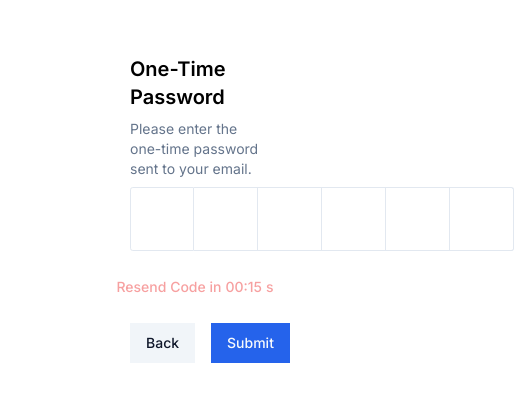
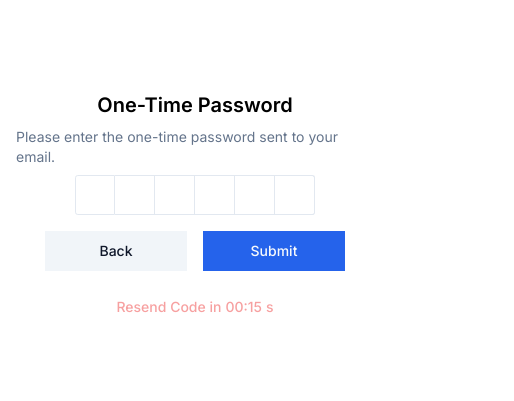
Before and after one commit to raghavawasthi24/Tantum2.0, a Next.js app in the folder client/: page /auth/verify-otp in a window 390 px wide. Shown: the part 213-614 px from the top of the page, 514 px wide, since content can reach past the window. Built offline with nearby package versions, Linux system fonts and the light colour scheme.

Commit message:
refactor: responsive verify-otp page

```diff
--- a/client/src/app/auth/verify-otp/page.tsx
+++ b/client/src/app/auth/verify-otp/page.tsx
@@ -26,7 +26,6 @@ import { REGEXP_ONLY_DIGITS_AND_CHARS } from "input-otp";
 import toast from "react-hot-toast";
 import { VerifyOtpAction, resendOtpAction } from "@/actions/Auth/auth";
 import Cookies from "js-cookie";
-
 
 export const FormSchema = z.object({
   email: z.string().email({
@@ -63,7 +62,7 @@ export default function Page() {
 
   async function resendCode() {
     try {
-      const res= await resendOtpAction({ email: form.getValues("email") });
+      const res = await resendOtpAction({ email: form.getValues("email") });
       toast.success(res);
     } catch (error: any) {
       const errorMessage = error.message || "Something went wrong!";
@@ -75,13 +74,13 @@ export default function Page() {
     <Form {...form}>
       <form
         onSubmit={form.handleSubmit(onSubmit)}
-        className="w-screen h-screen flex flex-col gap-4 justify-center items-center"
+        className="w-screen h-screen flex flex-col gap-4 justify-center items-center px-4"
       >
         <FormField
           control={form.control}
           name="otp"
           render={({ field }) => (
-            <FormItem className="w-1/3 flex flex-col ">
+            <FormItem className=" flex flex-col items-center">
               <FormLabel className="text-xl font-semibold">
                 One-Time Password
               </FormLabel>
@@ -95,12 +94,12 @@ export default function Page() {
                   pattern={REGEXP_ONLY_DIGITS_AND_CHARS}
                 >
                   <InputOTPGroup>
-                    <InputOTPSlot index={0} className="w-16 h-16" />
-                    <InputOTPSlot index={1} className="w-16 h-16" />
-                    <InputOTPSlot index={2} className="w-16 h-16" />
-                    <InputOTPSlot index={3} className="w-16 h-16" />
-                    <InputOTPSlot index={4} className="w-16 h-16" />
-                    <InputOTPSlot index={5} className="w-16 h-16" />
+                    <InputOTPSlot index={0} className="sm:w-16 sm:h-16" />
+                    <InputOTPSlot index={1} className="sm:w-16 sm:h-16" />
+                    <InputOTPSlot index={2} className="sm:w-16 sm:h-16" />
+                    <InputOTPSlot index={3} className="sm:w-16 sm:h-16" />
+                    <InputOTPSlot index={4} className="sm:w-16 sm:h-16" />
+                    <InputOTPSlot index={5} className="sm:w-16 sm:h-16" />
                   </InputOTPGroup>
                 </InputOTP>
               </FormControl>
@@ -108,6 +107,19 @@ export default function Page() {
             </FormItem>
           )}
         />
+        <div className="w-[300px] sm:w-[400px] flex gap-4">
+          <Button
+            type="button"
+            className="w-full"
+            variant="secondary"
+            onClick={() => router.back()}
+          >
+            Back
+          </Button>
+          <Button type="submit" className="w-full">
+            Submit
+          </Button>
+        </div>
         <Button
           variant="ghost"
           disabled={!timeout}
@@ -129,19 +141,6 @@ export default function Page() {
             </div>
           )}
         </Button>
-        <div className="w-1/3 flex gap-4">
-          <Button
-            type="button"
-            className="w-full"
-            variant="secondary"
-            onClick={() => router.back()}
-          >
-            Back
-          </Button>
-          <Button type="submit" className="w-full">
-            Submit
-          </Button>
-        </div>
       </form>
     </Form>
   );
```
Lines whose indentation alone changed are shown as unchanged.
